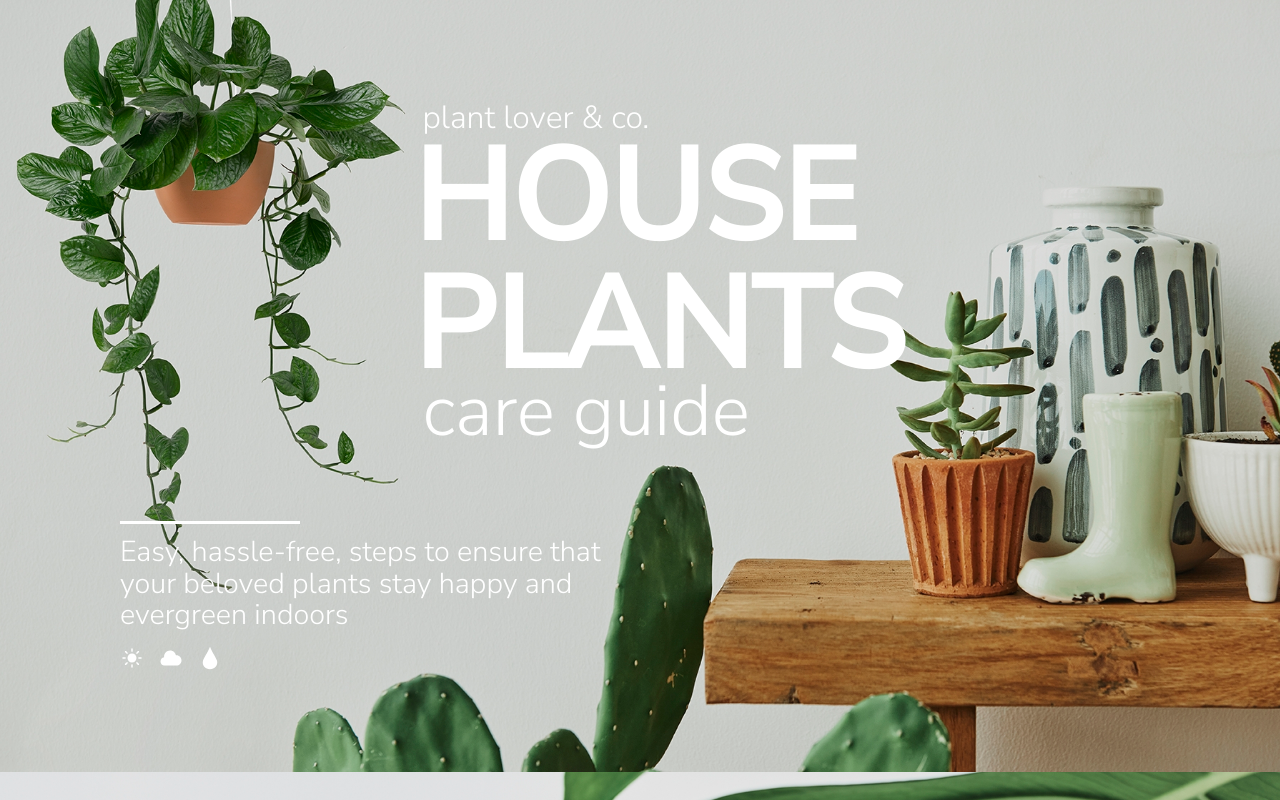
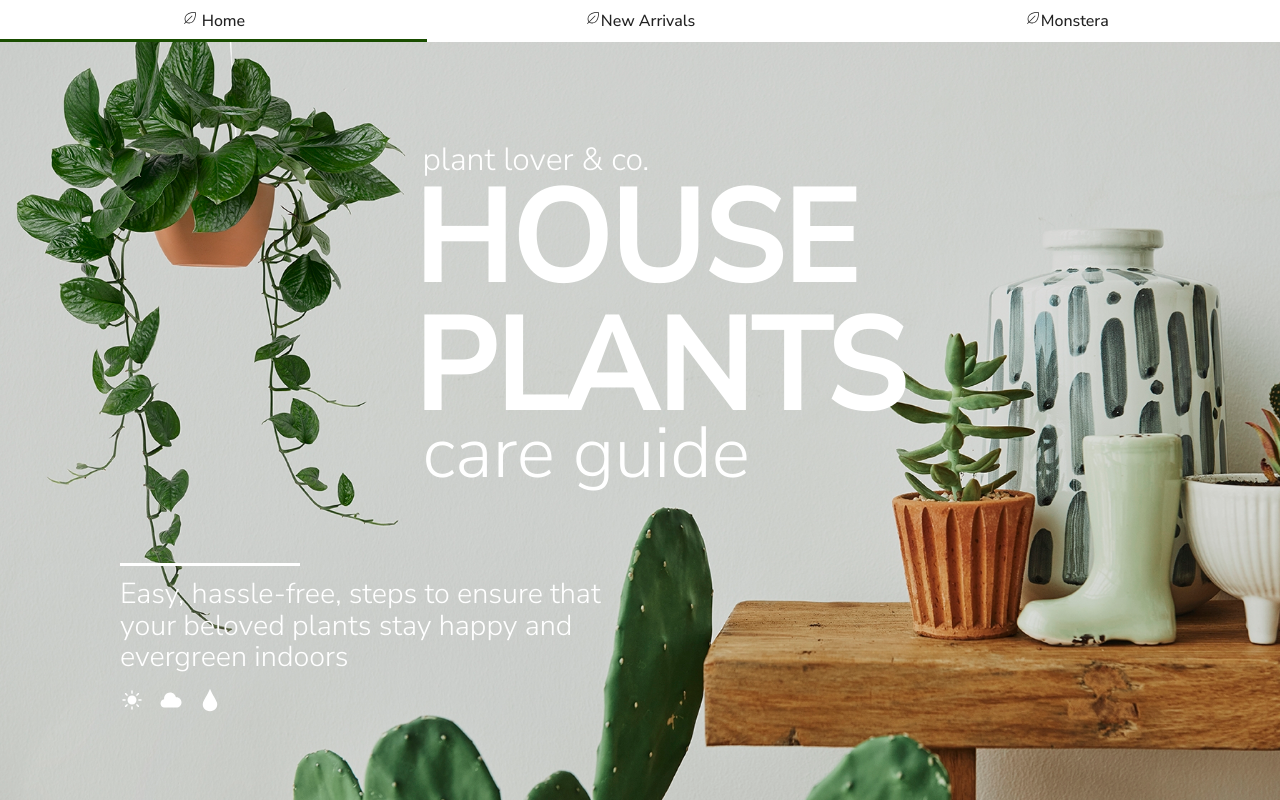
Before and after one commit to Subaru-Goto/cross-over-psd-plant, a React (Vite) app: page / in a window 1280 px wide. Shown: the top 800 px of the page. Built offline with nearby package versions, Linux system fonts and the light colour scheme; a web font is replaced by a local one.

Commit message:
adding navbar

```diff
--- a/src/App.jsx
+++ b/src/App.jsx
@@ -1,11 +1,13 @@
 import Monstera from './components/Monstera';
 import HeroSection from './components/HeroSection';
 import Agave from './components/Agave';
+import Navigation from './components/Navigation';
 
 function App() {
 
   return (
     <main>
+      <Navigation />
       <HeroSection />
       <Monstera />
       <Agave />
--- a/src/components/Agave.jsx
+++ b/src/components/Agave.jsx
@@ -7,7 +7,7 @@ import { GiWaterDrop } from "react-icons/gi";
 
 const Agave = () => {
   return (
-    <>
+    <section id="new-arrivals">
       <div className="mobile-container">
         <div className="plant-text">
           <h2>
@@ -33,7 +33,7 @@ const Agave = () => {
           <div className="bg-color"></div>
         </div>
       </div>
-    </>
+    </section>
   );
 };
 
--- a/src/components/HeroSection.jsx
+++ b/src/components/HeroSection.jsx
@@ -6,8 +6,8 @@ import { GiWaterDrop } from "react-icons/gi";
 
 const HeroSection = () => {
   return (
-    <>
-      <main className="hero-section">
+
+      <main id="home" className="hero-section">
         <div className="title">
           <p>plant lover & co.</p>
           <h1>HOUSE PLANTS</h1>
@@ -24,7 +24,7 @@ const HeroSection = () => {
           </div>
         </div>
       </main>
-    </>
+
   );
 };
 
--- a/src/components/Monstera.jsx
+++ b/src/components/Monstera.jsx
@@ -5,7 +5,7 @@ import { PiPottedPlant } from "react-icons/pi";
 
 const Monstera = () => {
   return (
-    <section className="monstera-section">
+    <section id="monstera" className="monstera-section">
       <div className="monstera-container">
         <h2 className="monstera-title">Monstera</h2>
       </div>
--- /dev/null
+++ b/src/components/Navigation.jsx
@@ -0,0 +1,31 @@
+import React from "react";
+import "../styles/navigation.css";
+import "../index.css";
+import { PiLeafLight } from "react-icons/pi";
+
+const Navigation = () => {
+  return (
+    <>
+      <nav id="hamnav">
+        <label for="hamburger">&#9776;</label>
+        <input type="checkbox" id="hamburger" />
+
+        <div id="hamitems">
+          <a href="#home">
+            <PiLeafLight /> Home
+          </a>
+          <a href="#new-arrivals">
+            <PiLeafLight />
+            New Arrivals
+          </a>
+          <a href="#monstera">
+            <PiLeafLight />
+            Monstera
+          </a>
+        </div>
+      </nav>
+    </>
+  );
+};
+
+export default Navigation;
--- /dev/null
+++ b/src/styles/navigation.css
@@ -0,0 +1,78 @@
+@import url("https://fonts.googleapis.com/css2?family=Nunito+Sans:opsz,wght@6..12,300;6..12,500&display=swap");
+
+* {
+  padding: 0;
+  margin: 0;
+  font-family: "Nunito Sans", Verdana, sans-serif;
+}
+
+/* nav {
+    position: sticky;
+    top: 0;
+    background-color: white;
+    z-index: 100;
+}
+nav ul {
+    display: flex;
+    list-style: none;
+    gap: 30px;
+    padding: 25px;
+    font-size: 18px;
+    font-weight: 300;
+}
+
+nav ul li a{
+    text-decoration: none;
+    color: #222;
+}
+
+nav ul li a:hover{
+    text-decoration: none;
+    border-bottom: 3px solid #194d00;
+}
+ */
+
+
+
+#hamnav {
+    width: 100%;
+    background: white;
+  }
+
+  #hamitems { display: flex; }
+  #hamitems a {
+    flex-grow: 1;
+    flex-basis: 0;
+    padding: 10px;
+    padding-bottom: 7px;
+    color: #222;
+    text-decoration: none;
+    text-align: center;
+    border-bottom: 3px solid white
+  }
+  #hamitems a:hover { border-bottom: 3px solid #194d00; }
+
+
+  #hamnav label, #hamburger { display: none; }
+
+
+@media screen and (max-width: 768px){
+    #hamitems a {
+      box-sizing: border-box;
+      display: block;
+      width: 100%;
+      border-top: 1px solid #a0a0a0;
+    }
+
+    #hamnav label {
+      display: inline-block;
+      color: white;
+      background: #194d00;
+      font-style: normal;
+      font-size: 1.2em;
+      padding: 10px;
+    }
+
+    #hamitems { display: none; }
+    #hamnav input:checked ~ #hamitems { display: block; }
+  }
```
